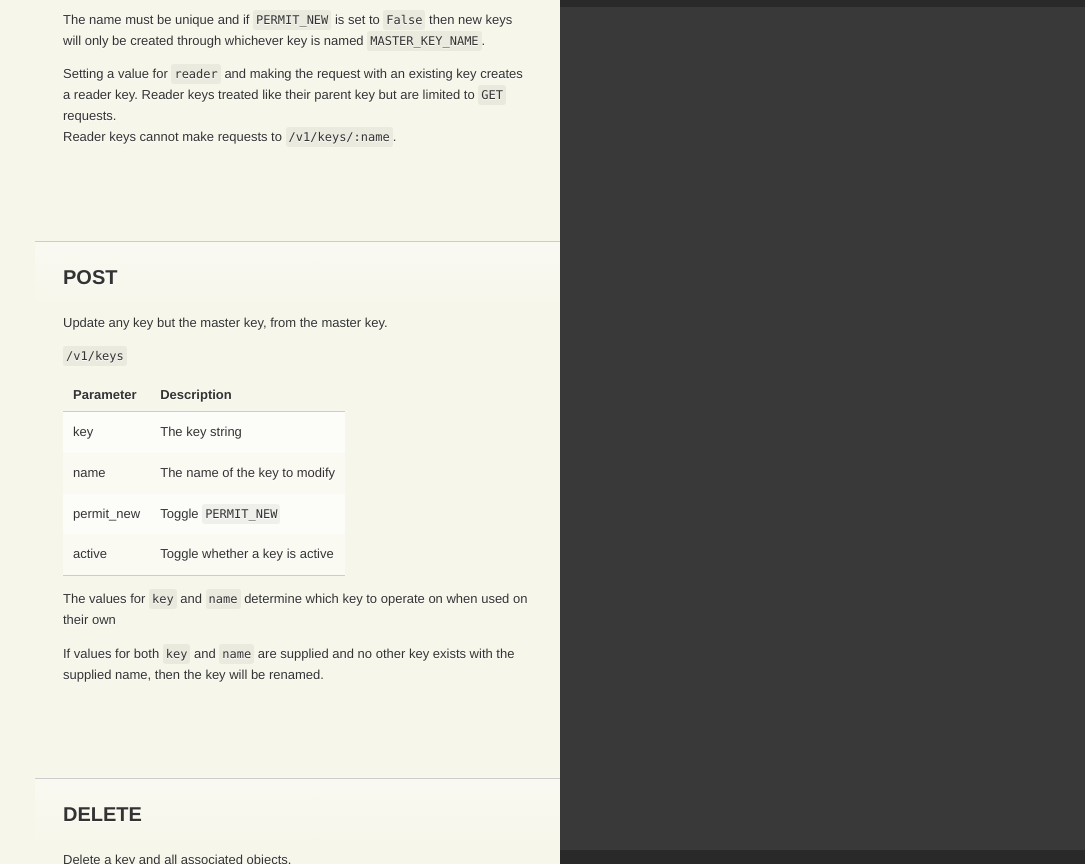
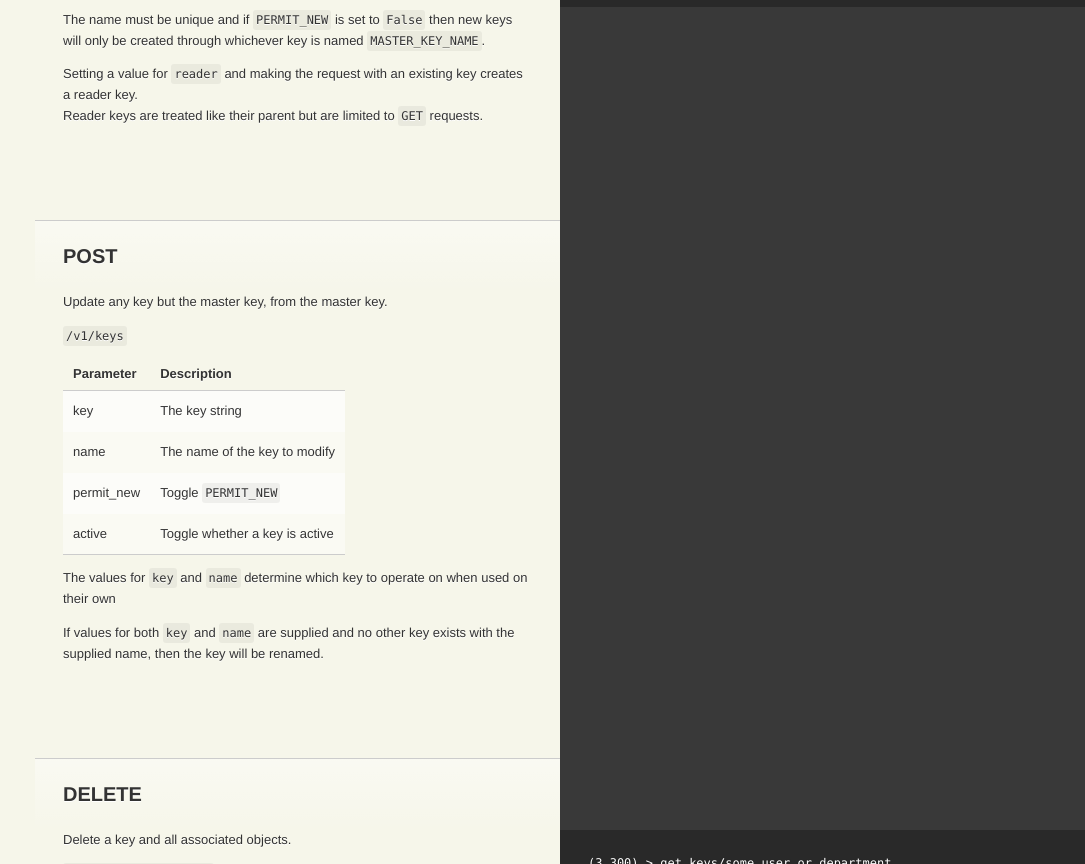
Before and after one commit to LukeB42/Emissary, a plain HTML site: page index.html in a window 1280 px wide. Shown: the part 5626-6490 px from the top of the page, without its empty margins (195-1280 px from the left). Drawn offline with nearby package versions, Linux system fonts and the light colour scheme; files whose address does not match are found by name.

Commit message:
cleared reader key docs up a bit

```diff
--- a/index.html
+++ b/index.html
@@ -348,8 +348,8 @@ determines whether new keys can be anonymously created.</p>
 through whichever key is named <code>MASTER_KEY_NAME</code>.</p>
 
 <p>Setting a value for <code>reader</code> and making the request with an existing key creates
-a reader key. Reader keys treated like their parent key but are limited to <code>GET</code> requests.<br />
-Reader keys cannot make requests to <code>/v1/keys/:name</code>.
+a reader key.<br />
+Reader keys are treated like their parent but are limited to <code>GET</code> requests.<br />
 </p>
 
 <h2 id="post">POST</h2>
```
